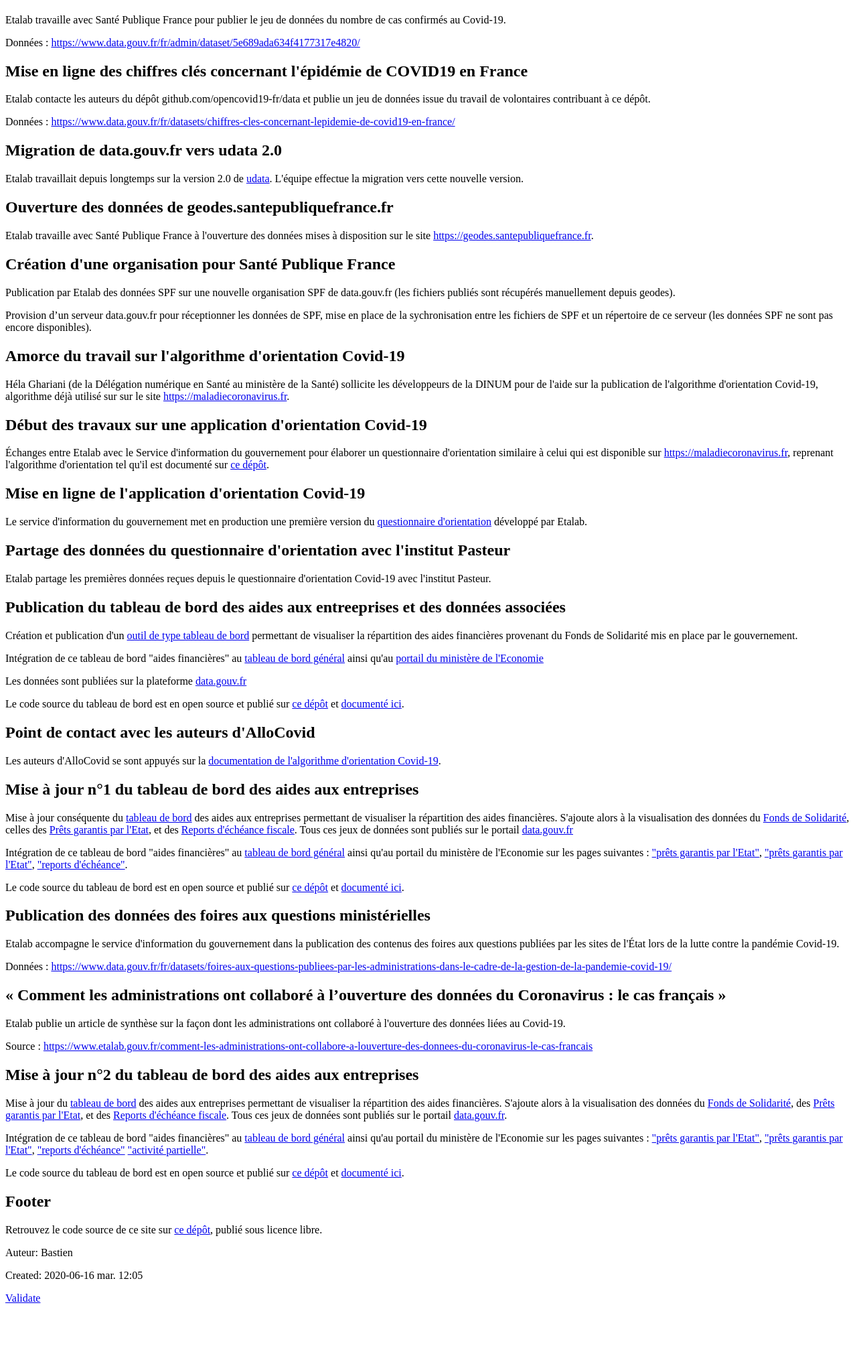
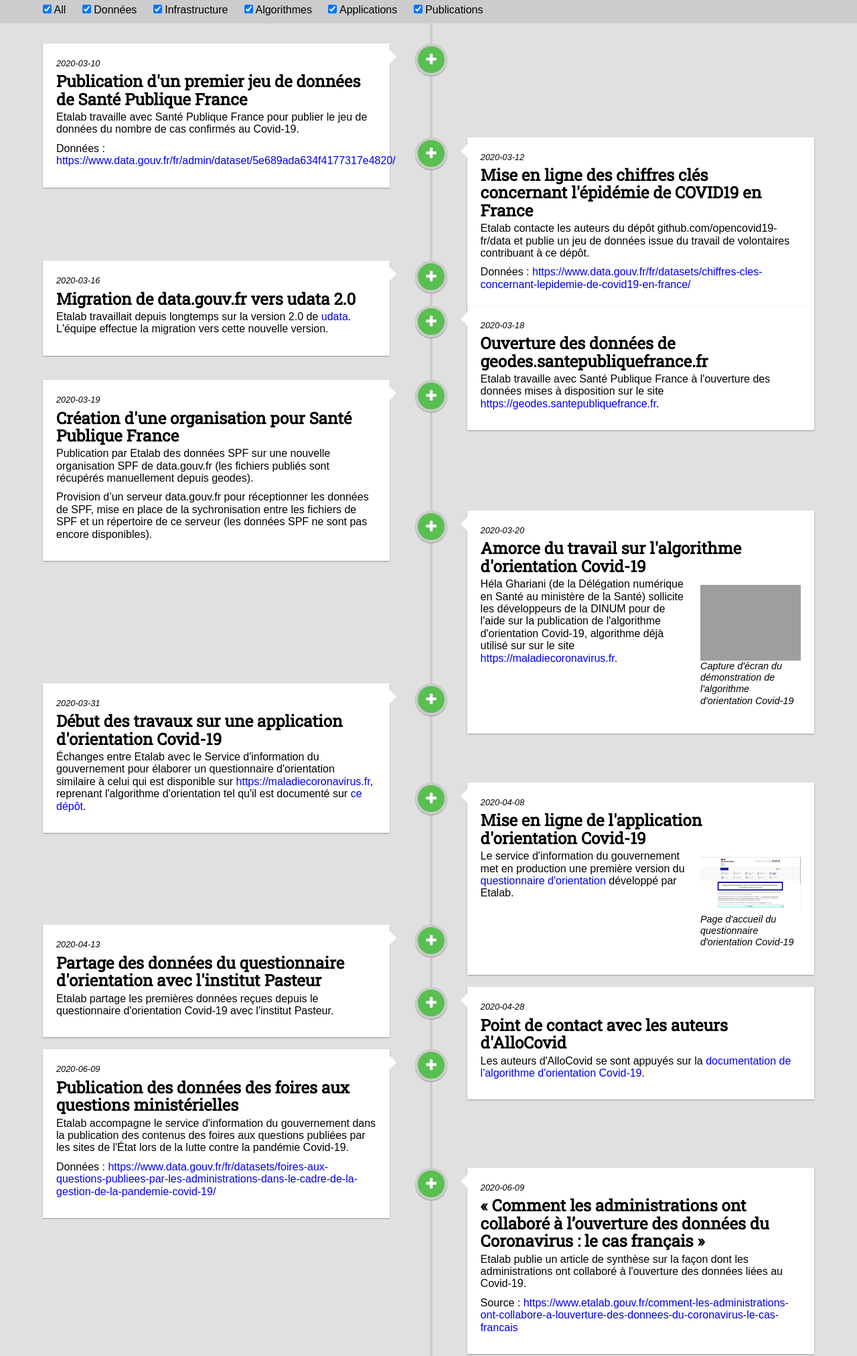
Before and after one commit to etalab/covid19-timeline, a plain HTML site: page docs/index.html in a window 1280 px wide. Shown: the part 191-2215 px from the top of the page at 67% size. Before the commit the page ends 2154 px from the top, so only its background shows below. Drawn offline with nearby package versions, Linux system fonts and the light colour scheme; grey boxes are pictures that could not be loaded; a web font is replaced by a local one.

Commit message:
Revert "docs/index.html: Generate HTML"
This reverts commit bc693e5ac828d261994b49cbb4689cd9545b289f.

```diff
--- a/docs/index.html
+++ b/docs/index.html
@@ -1,32 +1,63 @@
-<?xml version="1.0" encoding="utf-8"?>
-<!DOCTYPE html PUBLIC "-//W3C//DTD XHTML 1.0 Strict//EN"
-"http://www.w3.org/TR/xhtml1/DTD/xhtml1-strict.dtd">
-<html xmlns="http://www.w3.org/1999/xhtml" lang="fr" xml:lang="fr">
+<!DOCTYPE html>
+<html lang="" class="no-js">
     <head>
-<!-- 2020-06-16 mar. 12:05 -->
-<meta http-equiv="Content-Type" content="text/html;charset=utf-8" />
-<meta name="viewport" content="width=device-width, initial-scale=1" />
+	<meta charset="utf-8" />
 	<title>Contributions d'Etalab pendant la pandémie Covid-19</title>
-<meta name="generator" content="Org mode" />
-<meta name="author" content="Bastien" />
+	<meta name="description" content="nil">
+	<meta name="author" content="Bastien">
+	<link href='https://fonts.googleapis.com/css?family=Roboto+Slab|Hind+Vadodara:400,600' rel='stylesheet' type='text/css'>
+	<link rel="stylesheet" href="https://maxcdn.bootstrapcdn.com/font-awesome/4.5.0/css/font-awesome.min.css">
+	<link rel="stylesheet" href="css/normalize.css">
+	<link rel="stylesheet" href="css/main.css">
+	<link rel="icon" type="image/png" href="images/favicon.png">
+	<script src="https://ajax.googleapis.com/ajax/libs/jquery/1.11.3/jquery.min.js"></script>
     </head>
     <body>
-<div id="content">
-<h1 class="title">Contributions d'Etalab pendant la pandémie Covid-19</h1>
-
-<div id="outline-container-orgaf227ed" class="outline-2">
-<h2 id="orgaf227ed">Header</h2>
-<div class="outline-text-2" id="text-orgaf227ed">
-<p>
+	<header class="page-header">
+	    <h1>Contributions d'Etalab pendant la pandémie Covid-19</h1><p>
 		Chronologie des contributions d'<a href="https://www.etalab.gouv.fr/">Etalab</a> à l'information pendant la
 		pandémie Covid-19.
 	    </p>
+
+	</header>
+	<section>
+	    <div class="timeline-filter-wrapper">
+		<header class="timeline-filter">
+		    <ul>
+			<li>
+			    <input type="checkbox" name="filter-shortcut" id="all" checked /> <label for="all">All</label>
+			</li>
+			<li>
+			    <input type="checkbox" name="filter" id="données" checked /> <label for="données">Données</label>
+			</li><li>
+			    <input type="checkbox" name="filter" id="infrastructure" checked /> <label for="infrastructure">Infrastructure</label>
+			</li><li>
+			    <input type="checkbox" name="filter" id="algorithmes" checked /> <label for="algorithmes">Algorithmes</label>
+			</li><li>
+			    <input type="checkbox" name="filter" id="applications" checked /> <label for="applications">Applications</label>
+			</li><li>
+			    <input type="checkbox" name="filter" id="publications" checked /> <label for="publications">Publications</label>
+			</li>
+		    </ul>
+		</header>
 	    </div>
+	    <article class="timeline">
+
+		<div class="timeline-entry" data-category="['données']">
+		    <div class="timeline-icon green">
+			<i class="fa fa-plus"></i>
 		    </div>
+		    <div class="timeline-description">
+			<span class="timestamp">
+			    <time datetime="2020-03-10">2020-03-10</time>
+			</span>
+			<h2>
+			    <a id="publication-d'un-premier-jeu-de-données-de-santé-publique-france" href="#publication-d'un-premier-jeu-de-données-de-santé-publique-france">
+				<i class="fa fa-link"></i>
+			    </a>Publication d'un premier jeu de données de Santé Publique France
+			</h2>
 
-<div id="outline-container-org09abb8f" class="outline-2">
-<h2 id="org09abb8f">Publication d'un premier jeu de données de Santé Publique France</h2>
-<div class="outline-text-2" id="text-org09abb8f">
+			<div class="outline-text-2" id="text-org1062e70">
 			    <p>
 				Etalab travaille avec Santé Publique France pour publier le jeu de
 				données du nombre de cas confirmés au Covid-19.
@@ -36,11 +67,25 @@
 				Données : <a href="https://www.data.gouv.fr/fr/admin/dataset/5e689ada634f4177317e4820/">https://www.data.gouv.fr/fr/admin/dataset/5e689ada634f4177317e4820/</a>
 			    </p>
 			</div>
+
+		    </div>
 		</div>
 
-<div id="outline-container-orgaeb5750" class="outline-2">
-<h2 id="orgaeb5750">Mise en ligne des chiffres clés concernant l'épidémie de COVID19 en France</h2>
-<div class="outline-text-2" id="text-orgaeb5750">
+		<div class="timeline-entry" data-category="['données']">
+		    <div class="timeline-icon green">
+			<i class="fa fa-plus"></i>
+		    </div>
+		    <div class="timeline-description">
+			<span class="timestamp">
+			    <time datetime="2020-03-12">2020-03-12</time>
+			</span>
+			<h2>
+			    <a id="mise-en-ligne-des-chiffres-clés-concernant-l'épidémie-de-covid19-en-france" href="#mise-en-ligne-des-chiffres-clés-concernant-l'épidémie-de-covid19-en-france">
+				<i class="fa fa-link"></i>
+			    </a>Mise en ligne des chiffres clés concernant l'épidémie de COVID19 en France
+			</h2>
+
+			<div class="outline-text-2" id="text-org2a39781">
 			    <p>
 				Etalab contacte les auteurs du dépôt github.com/opencovid19-fr/data et
 				publie un jeu de données issue du travail de volontaires contribuant à
@@ -51,31 +96,73 @@
 				Données : <a href="https://www.data.gouv.fr/fr/datasets/chiffres-cles-concernant-lepidemie-de-covid19-en-france/">https://www.data.gouv.fr/fr/datasets/chiffres-cles-concernant-lepidemie-de-covid19-en-france/</a>
 			    </p>
 			</div>
+
+		    </div>
 		</div>
 
-<div id="outline-container-orgddfba86" class="outline-2">
-<h2 id="orgddfba86">Migration de data.gouv.fr vers udata 2.0</h2>
-<div class="outline-text-2" id="text-orgddfba86">
+		<div class="timeline-entry" data-category="['infrastructure']">
+		    <div class="timeline-icon green">
+			<i class="fa fa-plus"></i>
+		    </div>
+		    <div class="timeline-description">
+			<span class="timestamp">
+			    <time datetime="2020-03-16">2020-03-16</time>
+			</span>
+			<h2>
+			    <a id="migration-de-data.gouv.fr-vers-udata-2.0" href="#migration-de-data.gouv.fr-vers-udata-2.0">
+				<i class="fa fa-link"></i>
+			    </a>Migration de data.gouv.fr vers udata 2.0
+			</h2>
+
+			<div class="outline-text-2" id="text-orged1c81b">
 			    <p>
 				Etalab travaillait depuis longtemps sur la version 2.0 de <a href="https://github.com/opendatateam/udata">udata</a>.
 				L'équipe effectue la migration vers cette nouvelle version.
 			    </p>
 			</div>
+
+		    </div>
 		</div>
 
-<div id="outline-container-org61abb1e" class="outline-2">
-<h2 id="org61abb1e">Ouverture des données de geodes.santepubliquefrance.fr</h2>
-<div class="outline-text-2" id="text-org61abb1e">
+		<div class="timeline-entry" data-category="['infrastructure']">
+		    <div class="timeline-icon green">
+			<i class="fa fa-plus"></i>
+		    </div>
+		    <div class="timeline-description">
+			<span class="timestamp">
+			    <time datetime="2020-03-18">2020-03-18</time>
+			</span>
+			<h2>
+			    <a id="ouverture-des-données-de-geodes.santepubliquefrance.fr" href="#ouverture-des-données-de-geodes.santepubliquefrance.fr">
+				<i class="fa fa-link"></i>
+			    </a>Ouverture des données de geodes.santepubliquefrance.fr
+			</h2>
+
+			<div class="outline-text-2" id="text-org2612710">
 			    <p>
 				Etalab travaille avec Santé Publique France à l'ouverture des données
 				mises à disposition sur le site <a href="https://geodes.santepubliquefrance.fr">https://geodes.santepubliquefrance.fr</a>.
 			    </p>
 			</div>
+
+		    </div>
 		</div>
 
-<div id="outline-container-orgb879b87" class="outline-2">
-<h2 id="orgb879b87">Création d'une organisation pour Santé Publique France</h2>
-<div class="outline-text-2" id="text-orgb879b87">
+		<div class="timeline-entry" data-category="['infrastructure']">
+		    <div class="timeline-icon green">
+			<i class="fa fa-plus"></i>
+		    </div>
+		    <div class="timeline-description">
+			<span class="timestamp">
+			    <time datetime="2020-03-19">2020-03-19</time>
+			</span>
+			<h2>
+			    <a id="création-d'une-organisation-pour-santé-publique-france" href="#création-d'une-organisation-pour-santé-publique-france">
+				<i class="fa fa-link"></i>
+			    </a>Création d'une organisation pour Santé Publique France
+			</h2>
+
+			<div class="outline-text-2" id="text-org49011fd">
 			    <p>
 				Publication par Etalab des données SPF sur une nouvelle organisation
 				SPF de data.gouv.fr (les fichiers publiés sont récupérés manuellement
@@ -89,11 +176,30 @@
 				disponibles).
 			    </p>
 			</div>
+
+		    </div>
 		</div>
 
-<div id="outline-container-org3f0ecf1" class="outline-2">
-<h2 id="org3f0ecf1">Amorce du travail sur l'algorithme d'orientation Covid-19</h2>
-<div class="outline-text-2" id="text-org3f0ecf1">
+		<div class="timeline-entry" data-category="['algorithmes']">
+		    <div class="timeline-icon green">
+			<i class="fa fa-plus"></i>
+		    </div>
+		    <div class="timeline-description">
+			<span class="timestamp">
+			    <time datetime="2020-03-20">2020-03-20</time>
+			</span>
+			<h2>
+			    <a id="amorce-du-travail-sur-l'algorithme-d'orientation-covid-19" href="#amorce-du-travail-sur-l'algorithme-d'orientation-covid-19">
+				<i class="fa fa-link"></i>
+			    </a>Amorce du travail sur l'algorithme d'orientation Covid-19
+			</h2>
+			<div class="captioned-image image-right">
+			    <a href="https://raw.githubusercontent.com/Delegation-numerique-en-sante/covid19-algorithme-orientation/master/demonstrateur.png">
+				<img src="https://raw.githubusercontent.com/Delegation-numerique-en-sante/covid19-algorithme-orientation/master/demonstrateur.png" alt="Capture d'écran du démonstration de l'algorithme d'orientation Covid-19" />
+			    </a>
+			    <span class="caption">Capture d'écran du démonstration de l'algorithme d'orientation Covid-19</span>
+			</div>
+			<div class="outline-text-2" id="text-org9ab5b40">
 			    <p>
 				Héla Ghariani (de la Délégation numérique en Santé au ministère de la
 				Santé) sollicite les développeurs de la DINUM pour de l'aide sur la
@@ -101,11 +207,25 @@
 				utilisé sur sur le site <a href="https://maladiecoronavirus.fr">https://maladiecoronavirus.fr</a>.
 			    </p>
 			</div>
+
+		    </div>
 		</div>
 
-<div id="outline-container-orged18dc9" class="outline-2">
-<h2 id="orged18dc9">Début des travaux sur une application d'orientation Covid-19</h2>
-<div class="outline-text-2" id="text-orged18dc9">
+		<div class="timeline-entry" data-category="['applications']">
+		    <div class="timeline-icon green">
+			<i class="fa fa-plus"></i>
+		    </div>
+		    <div class="timeline-description">
+			<span class="timestamp">
+			    <time datetime="2020-03-31">2020-03-31</time>
+			</span>
+			<h2>
+			    <a id="début-des-travaux-sur-une-application-d'orientation-covid-19" href="#début-des-travaux-sur-une-application-d'orientation-covid-19">
+				<i class="fa fa-link"></i>
+			    </a>Début des travaux sur une application d'orientation Covid-19
+			</h2>
+
+			<div class="outline-text-2" id="text-org847a8df">
 			    <p>
 				Échanges entre Etalab avec le Service d'information du gouvernement
 				pour élaborer un questionnaire d'orientation similaire à celui qui est
@@ -113,93 +233,102 @@
 				d'orientation tel qu'il est documenté sur <a href="https://github.com/Delegation-numerique-en-sante/covid19-algorithme-orientation">ce dépôt</a>.
 			    </p>
 			</div>
+
+		    </div>
 		</div>
 
-<div id="outline-container-orga28c7dc" class="outline-2">
-<h2 id="orga28c7dc">Mise en ligne de l'application d'orientation Covid-19</h2>
-<div class="outline-text-2" id="text-orga28c7dc">
+		<div class="timeline-entry" data-category="['applications']">
+		    <div class="timeline-icon green">
+			<i class="fa fa-plus"></i>
+		    </div>
+		    <div class="timeline-description">
+			<span class="timestamp">
+			    <time datetime="2020-04-08">2020-04-08</time>
+			</span>
+			<h2>
+			    <a id="mise-en-ligne-de-l'application-d'orientation-covid-19" href="#mise-en-ligne-de-l'application-d'orientation-covid-19">
+				<i class="fa fa-link"></i>
+			    </a>Mise en ligne de l'application d'orientation Covid-19
+			</h2>
+			<div class="captioned-image image-right">
+			    <a href="https://raw.githubusercontent.com/etalab/covid19-timeline/master/docs/img/questionnaire-orientation.png">
+				<img src="https://raw.githubusercontent.com/etalab/covid19-timeline/master/docs/img/questionnaire-orientation.png" alt="Page d'accueil du questionnaire d'orientation Covid-19" />
+			    </a>
+			    <span class="caption">Page d'accueil du questionnaire d'orientation Covid-19</span>
+			</div>
+			<div class="outline-text-2" id="text-org3db4338">
 			    <p>
 				Le service d'information du gouvernement met en production une
 				première version du <a href="https://www.gouvernement.fr/info-coronavirus/orientation-medicale">questionnaire d'orientation</a> développé par Etalab.
 			    </p>
 			</div>
+
+		    </div>
 		</div>
 
-<div id="outline-container-orgade4084" class="outline-2">
-<h2 id="orgade4084">Partage des données du questionnaire d'orientation avec l'institut Pasteur</h2>
-<div class="outline-text-2" id="text-orgade4084">
+		<div class="timeline-entry" data-category="['données']">
+		    <div class="timeline-icon green">
+			<i class="fa fa-plus"></i>
+		    </div>
+		    <div class="timeline-description">
+			<span class="timestamp">
+			    <time datetime="2020-04-13">2020-04-13</time>
+			</span>
+			<h2>
+			    <a id="partage-des-données-du-questionnaire-d'orientation-avec-l'institut-pasteur" href="#partage-des-données-du-questionnaire-d'orientation-avec-l'institut-pasteur">
+				<i class="fa fa-link"></i>
+			    </a>Partage des données du questionnaire d'orientation avec l'institut Pasteur
+			</h2>
+
+			<div class="outline-text-2" id="text-org469606e">
 			    <p>
 				Etalab partage les premières données reçues depuis le questionnaire
 				d'orientation Covid-19 avec l'institut Pasteur.
 			    </p>
 			</div>
-</div>
 
-<div id="outline-container-org04a78de" class="outline-2">
-<h2 id="org04a78de">Publication du tableau de bord des aides aux entreeprises et des données associées</h2>
-<div class="outline-text-2" id="text-org04a78de">
-<p>
-Création et publication d'un <a href="https://www.economie.gouv.fr/covid19-soutien-entreprises/aides-versees-fonds-solidarite">outil de type tableau de bord</a>
-permettant de visualiser la répartition des aides financières
-provenant du Fonds de Solidarité mis en place par le gouvernement.
-</p>
-
-<p>
-Intégration de ce tableau de bord "aides financières" au <a href="https://dashboard.covid19.data.gouv.fr/aides-entreprises?location=FRA">tableau de bord général</a>
-ainsi qu'au <a href="https://www.economie.gouv.fr/covid19-soutien-entreprises/aides-versees-fonds-solidarite">portail du ministère de l'Economie</a>
-</p>
-
-<p>
-Les données sont publiées sur la plateforme
-<a href="https://www.data.gouv.fr/fr/datasets/donnees-relatives-au-fonds-de-solidarite-mis-en-place-dans-le-cadre-de-lepidemie-de-covid-19/">data.gouv.fr</a>
-</p>
-
-<p>
-Le code source du tableau de bord est en open source et publié sur <a href="https://github.com/etalab/dashboard-aides-entreprises">ce dépôt</a>
-et <a href="https://etalab.github.io/dashboard-aides-entreprises/">documenté ici</a>.
-</p>
 		    </div>
 		</div>
 
-<div id="outline-container-orgff93608" class="outline-2">
-<h2 id="orgff93608">Point de contact avec les auteurs d'AlloCovid</h2>
-<div class="outline-text-2" id="text-orgff93608">
+		<div class="timeline-entry" data-category="['algorithmes']">
+		    <div class="timeline-icon green">
+			<i class="fa fa-plus"></i>
+		    </div>
+		    <div class="timeline-description">
+			<span class="timestamp">
+			    <time datetime="2020-04-28">2020-04-28</time>
+			</span>
+			<h2>
+			    <a id="point-de-contact-avec-les-auteurs-d'allocovid" href="#point-de-contact-avec-les-auteurs-d'allocovid">
+				<i class="fa fa-link"></i>
+			    </a>Point de contact avec les auteurs d'AlloCovid
+			</h2>
+
+			<div class="outline-text-2" id="text-orgb83d57a">
 			    <p>
 				Les auteurs d'AlloCovid se sont appuyés sur la <a href="https://github.com/Delegation-numerique-en-sante/covid19-algorithme-orientation">documentation de
 				l'algorithme d'orientation Covid-19</a>.
 			    </p>
 			</div>
-</div>
 
-<div id="outline-container-org28b115b" class="outline-2">
-<h2 id="org28b115b">Mise à jour n°1 du tableau de bord des aides aux entreprises</h2>
-<div class="outline-text-2" id="text-org28b115b">
-<p>
-Mise à jour conséquente du <a href="https://www.economie.gouv.fr/covid19-soutien-entreprises/aides-versees-fonds-solidarite">tableau de bord</a> des aides aux entreprises
-permettant de visualiser la répartition des aides financières.
-S'ajoute alors à la visualisation des données du <a href="https://www.data.gouv.fr/fr/datasets/donnees-relatives-au-fonds-de-solidarite-mis-en-place-dans-le-cadre-de-lepidemie-de-covid-19/">Fonds de Solidarité</a>,
-celles des <a href="https://www.data.gouv.fr/fr/datasets/donnees-relatives-aux-prets-garantis-par-letat-dans-le-cadre-de-lepidemie-de-covid-19/">Prêts garantis par l'Etat</a>, et des <a href="https://www.data.gouv.fr/fr/datasets/donnees-relatives-aux-reports-decheances-fiscales-accordes-dans-le-cadre-de-lepidemie-de-covid-19/">Reports d'échéance
-fiscale</a>.  Tous ces jeux de données sont publiés sur le portail
-<a href="https://data.gouv.fr">data.gouv.fr</a>
-</p>
-
-<p>
-Intégration de ce tableau de bord "aides financières" au <a href="https://dashboard.covid19.data.gouv.fr/aides-entreprises?location=FRA">tableau de
-bord général</a> ainsi qu'au portail du ministère de l'Economie sur les
-pages suivantes : <a href="https://www.economie.gouv.fr/covid19-soutien-entreprises/aides-versees-fonds-solidarite#">"prêts garantis par l'Etat"</a>, <a href="https://www.economie.gouv.fr/covid19-soutien-entreprises/aides-versees-pge#">"prêts garantis par
-l'Etat"</a>, <a href="https://www.economie.gouv.fr/covid19-soutien-entreprises/aides-report-echeances#">"reports d'échéance"</a>.
-</p>
-
-<p>
-Le code source du tableau de bord est en open source et publié sur <a href="https://github.com/etalab/dashboard-aides-entreprises">ce
-dépôt</a> et <a href="https://etalab.github.io/dashboard-aides-entreprises/">documenté ici</a>.
-</p>
 		    </div>
 		</div>
 
-<div id="outline-container-org59b0e2a" class="outline-2">
-<h2 id="org59b0e2a">Publication des données des foires aux questions ministérielles</h2>
-<div class="outline-text-2" id="text-org59b0e2a">
+		<div class="timeline-entry" data-category="['données']">
+		    <div class="timeline-icon green">
+			<i class="fa fa-plus"></i>
+		    </div>
+		    <div class="timeline-description">
+			<span class="timestamp">
+			    <time datetime="2020-06-09">2020-06-09</time>
+			</span>
+			<h2>
+			    <a id="publication-des-données-des-foires-aux-questions-ministérielles" href="#publication-des-données-des-foires-aux-questions-ministérielles">
+				<i class="fa fa-link"></i>
+			    </a>Publication des données des foires aux questions ministérielles
+			</h2>
+
+			<div class="outline-text-2" id="text-org7875474">
 			    <p>
 				Etalab accompagne le service d'information du gouvernement dans la
 				publication des contenus des foires aux questions publiées par les
@@ -210,11 +339,25 @@
 				Données : <a href="https://www.data.gouv.fr/fr/datasets/foires-aux-questions-publiees-par-les-administrations-dans-le-cadre-de-la-gestion-de-la-pandemie-covid-19/">https://www.data.gouv.fr/fr/datasets/foires-aux-questions-publiees-par-les-administrations-dans-le-cadre-de-la-gestion-de-la-pandemie-covid-19/</a>
 			    </p>
 			</div>
+
+		    </div>
 		</div>
 
-<div id="outline-container-org484eecf" class="outline-2">
-<h2 id="org484eecf">« Comment les administrations ont collaboré à l’ouverture des données du Coronavirus : le cas français »</h2>
-<div class="outline-text-2" id="text-org484eecf">
+		<div class="timeline-entry" data-category="['publications']">
+		    <div class="timeline-icon green">
+			<i class="fa fa-plus"></i>
+		    </div>
+		    <div class="timeline-description">
+			<span class="timestamp">
+			    <time datetime="2020-06-09">2020-06-09</time>
+			</span>
+			<h2>
+			    <a id="«-comment-les-administrations-ont-collaboré-à-l’ouverture-des-données-du-coronavirus-:-le-cas-français-»" href="#«-comment-les-administrations-ont-collaboré-à-l’ouverture-des-données-du-coronavirus-:-le-cas-français-»">
+				<i class="fa fa-link"></i>
+			    </a>« Comment les administrations ont collaboré à l’ouverture des données du Coronavirus : le cas français »
+			</h2>
+
+			<div class="outline-text-2" id="text-org6d8b3a2">
 			    <p>
 				Etalab publie un article de synthèse sur la façon dont les
 				administrations ont collaboré à l'ouverture des données liées au
@@ -225,46 +368,18 @@
 				Source : <a href="https://www.etalab.gouv.fr/comment-les-administrations-ont-collabore-a-louverture-des-donnees-du-coronavirus-le-cas-francais">https://www.etalab.gouv.fr/comment-les-administrations-ont-collabore-a-louverture-des-donnees-du-coronavirus-le-cas-francais</a>
 			    </p>
 			</div>
-</div>
 
-<div id="outline-container-org33c8669" class="outline-2">
-<h2 id="org33c8669">Mise à jour n°2 du tableau de bord des aides aux entreprises</h2>
-<div class="outline-text-2" id="text-org33c8669">
-<p>
-Mise à jour du <a href="https://aides-entreprises.data.gouv.fr/">tableau de bord</a> des aides aux entreprises permettant de
-visualiser la répartition des aides financières.  S'ajoute alors à la
-visualisation des données du <a href="https://www.data.gouv.fr/fr/datasets/donnees-relatives-au-fonds-de-solidarite-mis-en-place-dans-le-cadre-de-lepidemie-de-covid-19/">Fonds de Solidarité</a>, des <a href="https://www.data.gouv.fr/fr/datasets/donnees-relatives-aux-prets-garantis-par-letat-dans-le-cadre-de-lepidemie-de-covid-19/">Prêts garantis
-par l'Etat</a>, et des <a href="https://www.data.gouv.fr/fr/datasets/donnees-relatives-aux-reports-decheances-fiscales-accordes-dans-le-cadre-de-lepidemie-de-covid-19/">Reports d'échéance fiscale</a>.  Tous ces jeux de
-données sont publiés sur le portail <a href="https://www.data.gouv.fr/fr/datasets/donnees-relatives-au-dispositif-dactivite-partielle-mis-en-oeuvre-dans-le-cadre-de-lepidemie-de-covid-19/">data.gouv.fr</a>.
-</p>
-
-<p>
-Intégration de ce tableau de bord "aides financières" au <a href="https://dashboard.covid19.data.gouv.fr/aides-entreprises?location=FRA">tableau de
-bord général</a> ainsi qu'au portail du ministère de l'Economie sur les
-pages suivantes : <a href="https://www.economie.gouv.fr/covid19-soutien-entreprises/aides-versees-fonds-solidarite#">"prêts garantis par l'Etat"</a>, <a href="https://www.economie.gouv.fr/covid19-soutien-entreprises/aides-versees-pge#">"prêts garantis par
-l'Etat"</a>, <a href="https://www.economie.gouv.fr/covid19-soutien-entreprises/aides-report-echeances#">"reports d'échéance"</a> <a href="https://www.economie.gouv.fr/covid19-soutien-entreprises/activite-partielle#">"activité partielle"</a>.
-</p>
-
-<p>
-Le code source du tableau de bord est en open source et publié sur <a href="https://github.com/etalab/dashboard-aides-entreprises">ce
-dépôt</a> et <a href="https://etalab.github.io/dashboard-aides-entreprises/">documenté ici</a>.
-</p>
 		    </div>
 		</div>
 
-<div id="outline-container-org5f57524" class="outline-2">
-<h2 id="org5f57524">Footer</h2>
-<div class="outline-text-2" id="text-org5f57524">
+	    </article>
+	    <footer class="page-footer">
 		<p>
 		    Retrouvez le code source de ce site sur <a href="https://github.com/etalab/covid19-timeline">ce dépôt</a>, publié sous licence libre.
 		</p>
-</div>
-</div>
-</div>
-<div id="postamble" class="status">
-<p class="author">Auteur: Bastien</p>
-<p class="date">Created: 2020-06-16 mar. 12:05</p>
-<p class="validation"><a href="https://validator.w3.org/check?uri=referer">Validate</a></p>
-</div>
+
+	    </footer>
+	</section>
+	<script src="./js/main.js"></script>
     </body>
 </html>
```
Lines whose indentation alone changed are shown as unchanged.
